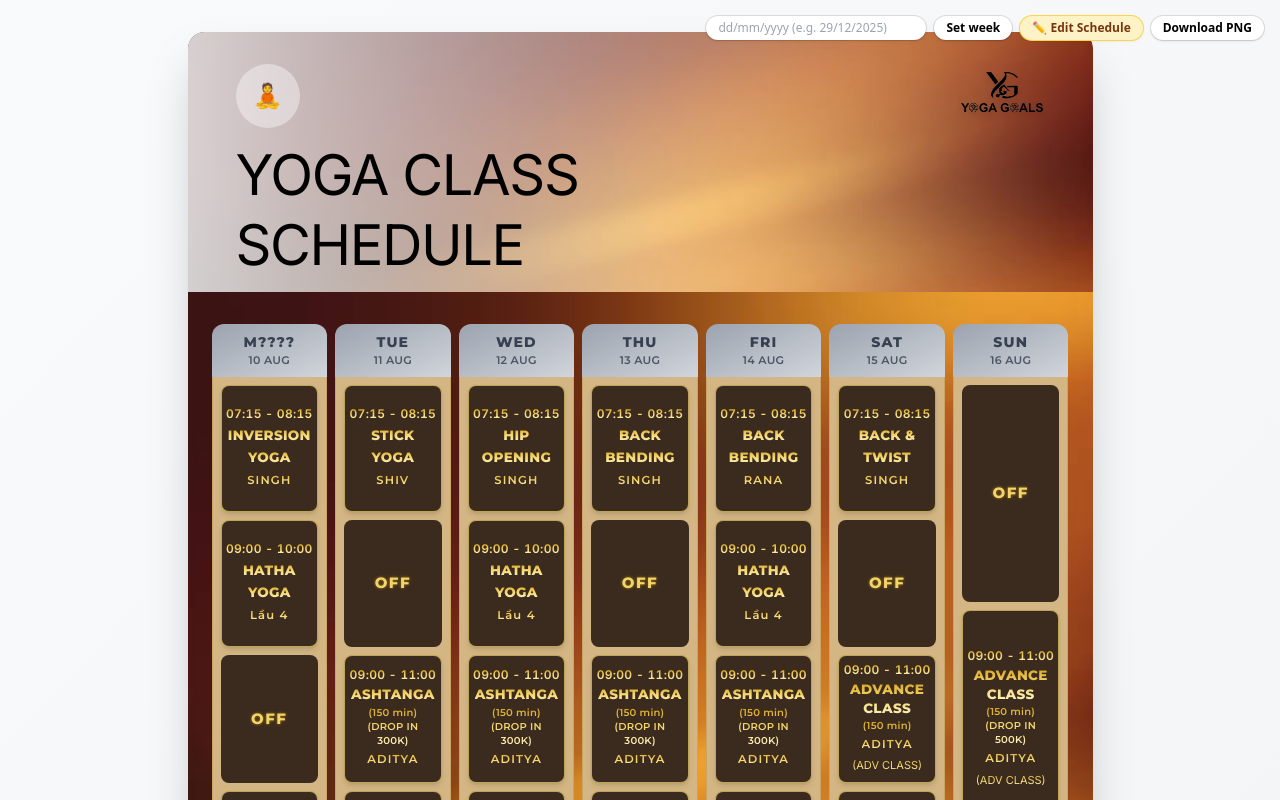
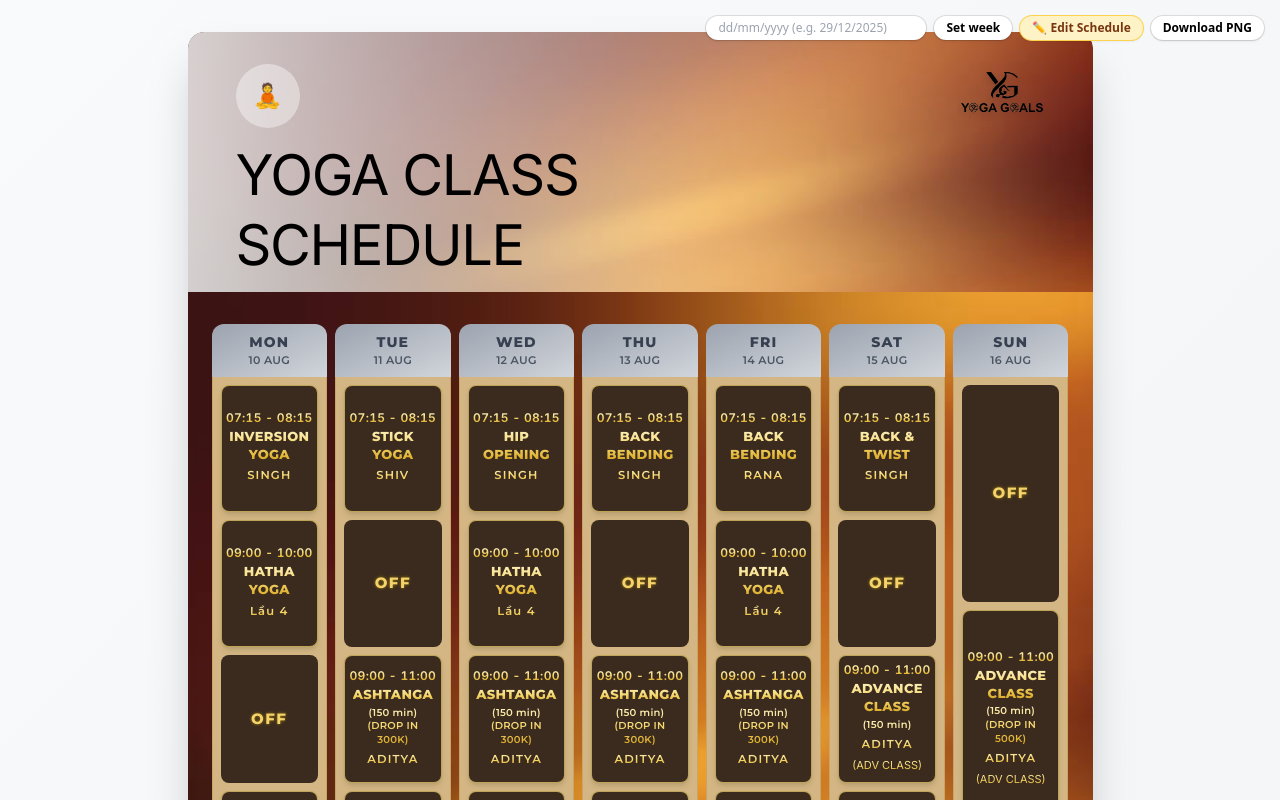
Before and after one commit to FangWuu/yoga-schedule, a React (Vite) app in the folder yoga-schedule/: page / in a window 1280 px wide. Shown: the top 800 px of the page. Built offline with nearby package versions, Linux system fonts and the light colour scheme.

Commit message:
Fix day abbreviation and update class rendering styles

```diff
--- a/yoga-schedule/src/Schedule.jsx
+++ b/yoga-schedule/src/Schedule.jsx
@@ -1,18 +1,15 @@
 "use client";
-
 import React, { useRef, useEffect, useState } from "react";
 import headerBg from "./background3.jpg";
 import bodyBg from "./background3.jpg";
 import footerBg from "./background3.jpg";
 import logoImg from "./logo.jpg";
-
 /** @typedef {{ time:string, name:string, instructor:string, isAdvanced?:boolean }} YogaClass */
 /** @typedef {{ day:string, date:string, classes: Array<YogaClass | 'OFF'> }} DaySchedule */
-
 /** @type {DaySchedule[]} */
 const initialSchedule = [
   {
-    day: "M????",
+    day: "MON",
     date: "10 AUG",
     classes: [
       { time: "07:15 - 08:15", name: "INVERSION YOGA", instructor: "SINGH" },
@@ -129,7 +126,6 @@ const initialSchedule = [
     ],
   },
 ];
-
 // ✅ Week date auto-update
 function parseDDMMYYYY(input) {
   const m = input.trim().match(/^(\d{1,2})\/(\d{1,2})\/(\d{4})$/);
@@ -147,7 +143,6 @@ function parseDDMMYYYY(input) {
   }
   return d;
 }
-
 function formatDayDate(dateObj) {
   const day = String(dateObj.getDate()).padStart(2, "0");
   const month = new Intl.DateTimeFormat("en", { month: "short" })
@@ -155,13 +150,11 @@ function formatDayDate(dateObj) {
     .toUpperCase();
   return `${day} ${month}`;
 }
-
 function getMondayIndex(dateObj) {
   const js = dateObj.getDay();
   return (js + 6) % 7;
 }
-
-// 🔹 Helper: tách tên lớp và phần trong ngoặc (phong cách cũ)
+// 🔹 Helper: tách tên lớp và phần trong ngoặc
 function renderClassName(name, goldTextStyle) {
   if (!name || typeof name !== "string") {
     return <span style={goldTextStyle}> </span>;
@@ -170,7 +163,7 @@ function renderClassName(name, goldTextStyle) {
   if (!match) {
     return (
       <span
-        className="text-[13.5px] font-extrabold leading-snug tracking-wide break-words"
+        className="block text-[13px] font-extrabold leading-snug tracking-wide break-words line-clamp-3"
         style={goldTextStyle}
       >
         {name}
@@ -180,13 +173,13 @@ function renderClassName(name, goldTextStyle) {
   return (
     <>
       <span
-        className="block text-[13.5px] font-extrabold leading-snug tracking-wide break-words"
+        className="block text-[13px] font-extrabold leading-snug tracking-wide break-words line-clamp-2"
         style={goldTextStyle}
       >
         {match[1]}
       </span>
       <span
-        className="block text-[10px] font-semibold leading-snug tracking-wide mt-0.5"
+        className="block text-[10px] font-semibold leading-snug tracking-wide mt-0.5 line-clamp-1"
         style={goldTextStyle}
       >
         {match[2]}
@@ -194,13 +187,11 @@ function renderClassName(name, goldTextStyle) {
     </>
   );
 }
-
 export default function App() {
   const [data, setData] = useState(initialSchedule);
   const [isEditing, setIsEditing] = useState(false);
   const [weekInput, setWeekInput] = useState("");
   const [weekError, setWeekError] = useState("");
-
   useEffect(() => {
     const link = document.createElement("link");
     link.rel = "stylesheet";
@@ -209,21 +200,16 @@ export default function App() {
     document.head.appendChild(link);
     return () => document.head.removeChild(link);
   }, []);
-
   const contentRef = useRef(null);
-
-  // ✅ Gradient vàng đậm → sáng (từ trên xuống)
   const goldTextStyle = {
-    backgroundImage: "linear-gradient(180deg,#d4a017,#f5d76e,#fdf3c4)",
+    backgroundImage: "linear-gradient(180deg,#fdf3c4,#f5d76e,#d4a017)",
     WebkitBackgroundClip: "text",
     WebkitTextFillColor: "transparent",
   };
-
   const offGoldStyle = {
     color: "#f6d26b",
     textShadow: "0 0 1px rgba(0,0,0,0.6), 0 0 3px rgba(255,215,0,0.55)",
   };
-
   const handleClassChange = (dayIndex, classIndex, field, value) => {
     setData((prev) => {
       const copy = prev.map((day) => ({
@@ -238,7 +224,6 @@ export default function App() {
       return copy;
     });
   };
-
   const handleDayFieldChange = (dayIndex, field, value) => {
     setData((prev) => {
       const copy = prev.map((day) => ({
@@ -252,7 +237,6 @@ export default function App() {
       return copy;
     });
   };
-
   const updateWeekFromAnyDate = (input) => {
     const picked = parseDDMMYYYY(input);
     if (!picked) {
@@ -271,7 +255,6 @@ export default function App() {
       })
     );
   };
-
   const handleDownload = async () => {
     const node = contentRef.current;
     if (!node) return;
@@ -282,7 +265,6 @@ export default function App() {
     link.href = dataUrl;
     link.click();
   };
-
   return (
     <div className="min-h-screen bg-gradient-to-br from-gray-50 to-gray-100 flex items-center justify-center p-8">
       {/* nút ngoài vùng chụp */}
@@ -311,14 +293,12 @@ export default function App() {
             </div>
           ) : null}
         </div>
-
         <button
           onClick={() => setIsEditing((e) => !e)}
           className="rounded-full px-3 py-1 text-xs font-semibold bg-amber-100 text-amber-900 shadow ring-1 ring-amber-300 hover:bg-amber-200"
         >
           {isEditing ? "✅ Done Editing" : "✏️ Edit Schedule"}
         </button>
-
         <button
           onClick={handleDownload}
           className="rounded-full px-3 py-1 text-xs font-semibold bg-white shadow ring-1 ring-black/10 hover:bg-gray-50"
@@ -326,7 +306,6 @@ export default function App() {
           Download PNG
         </button>
       </div>
-
       {/* Poster 905×1280 */}
       <div
         ref={contentRef}
@@ -361,7 +340,6 @@ export default function App() {
             />
           </div>
         </div>
-
         {/* Body */}
         <div
           className="px-6 py-8"
@@ -407,7 +385,6 @@ export default function App() {
                     </>
                   )}
                 </div>
-
                 {/* Classes */}
                 <div className="bg-[#D3B683] rounded-b-xl p-2 border border-[#c9a463] border-t-0 h-full box-border overflow-hidden min-w-0">
                   <ul className="flex flex-col h-full gap-2 list-none m-0 p-0">
@@ -416,7 +393,6 @@ export default function App() {
                         classItem === "OFF" ||
                         (typeof classItem === "object" &&
                           classItem?.name === "OFF");
-
                       return (
                         <li
                           key={classIdx}
@@ -487,7 +463,6 @@ export default function App() {
                               >
                                 {classItem.time}
                               </div>
-
                               {/* Class name */}
                               <div
                                 className="leading-snug tracking-wide text-center min-h-0 overflow-hidden"
@@ -498,7 +473,6 @@ export default function App() {
                               >
                                 {renderClassName(classItem.name, goldTextStyle)}
                               </div>
-
                               {/* Instructor */}
                               <div
                                 className="text-[11.5px] font-semibold tracking-widest mt-1 shrink-0"
@@ -510,7 +484,6 @@ export default function App() {
                               >
                                 {classItem.instructor}
                               </div>
-
                               {classItem.isAdvanced && (
                                 <div
                                   className="text-[11px] mt-1 shrink-0"
@@ -530,7 +503,6 @@ export default function App() {
             ))}
           </div>
         </div>
-
         {/* Footer */}
         <div
           className="relative border-t border-gray-200"
```
